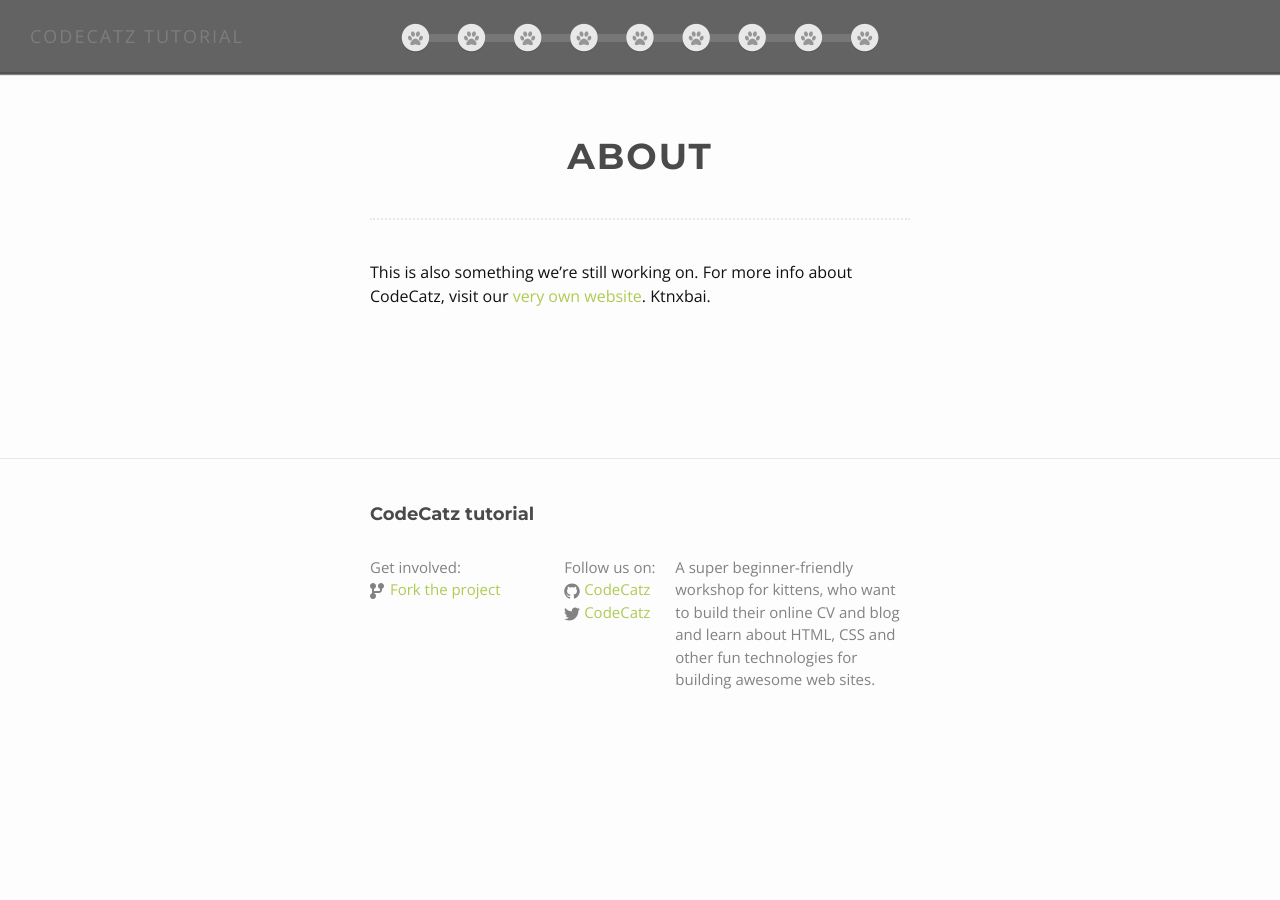
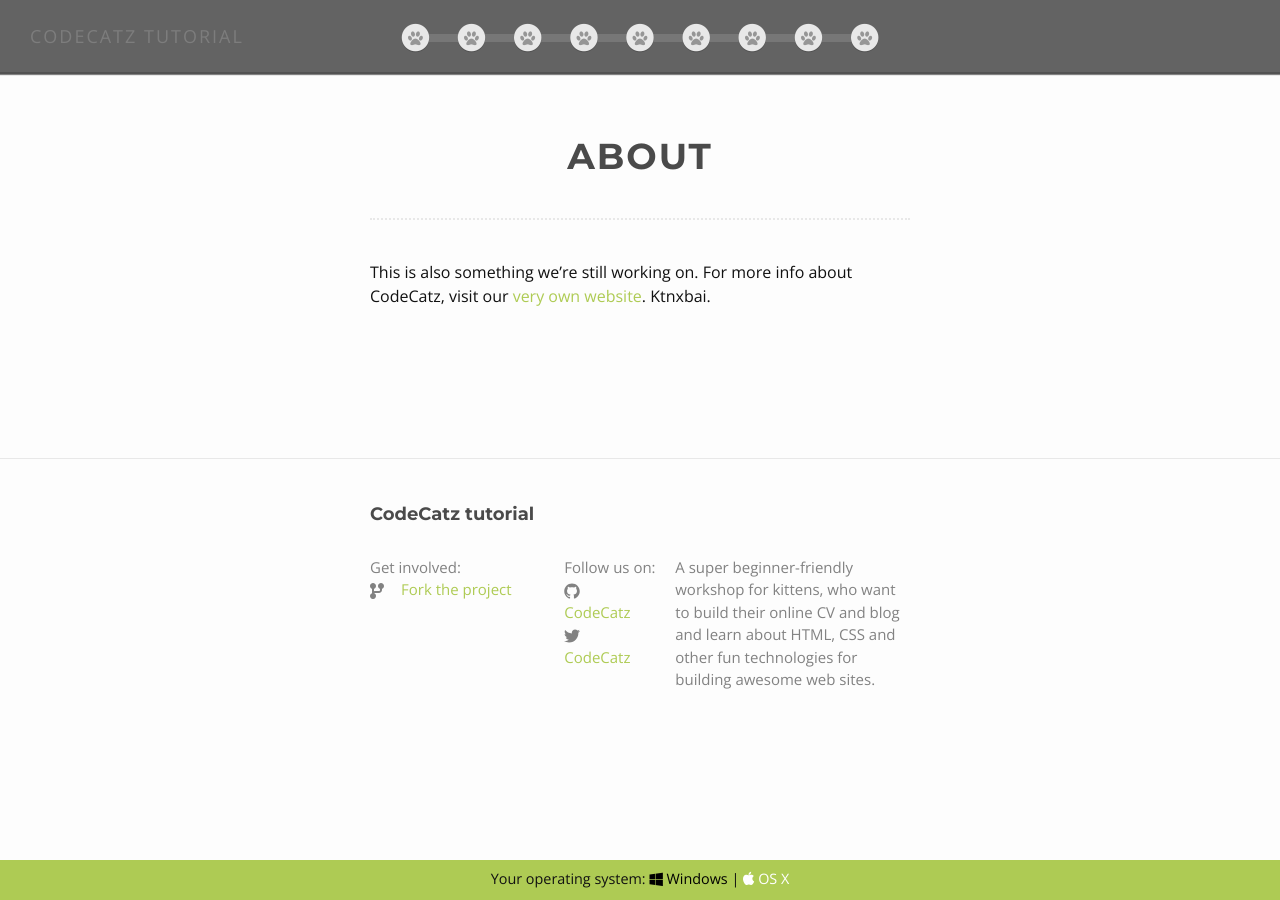
Before and after one commit to CodeCatz/codecatz-tutorial, a Jekyll site: the page built from about.md, in a window 1280 px wide. Built offline with Jekyll 4.4.1, drawn with Linux system fonts in a browser that asks for light colours; nearby versions of some CDN libraries.

Commit message:
moved switcher to a sticky footer

```diff
--- a/_includes/footer.html
+++ b/_includes/footer.html
@@ -58,3 +58,7 @@
   </div>
 
 </footer>
+
+<div id="footer-picker">
+  <div class='os-picker'>Your operating system: <a href='#' class='link-wins'><i class="fa fa-windows"></i> Windows</a> | <a href='#' class='link-osx'><i class="fa fa-apple"></i> OS X</a></div>
+</div>
--- a/_sass/_base.scss
+++ b/_sass/_base.scss
@@ -46,6 +46,10 @@ img {
     vertical-align: middle;
 }
 
+.icon {
+    float: left;
+    margin-right: 1em;
+}
 
 
 /**
@@ -291,15 +295,3 @@ pre {
     padding: 1em;
     background-color: #FAEBD7;
 }
-
-.os-picker {
-    text-align: right;
-    font-size: 0.8em;
-    margin-bottom: 0.5em;
-    .active {
-        color: $text-color;
-        &:hover {
-            text-decoration: none;
-        };
-    }
-}
--- a/_sass/_layout.scss
+++ b/_sass/_layout.scss
@@ -171,6 +171,31 @@
     }
 }
 
+#footer-picker {
+    position: fixed;
+    bottom: 0px;
+    width: 100%;
+    overflow: visible;
+    z-index: 99;
+    padding-top: 0.5em;
+    background-color: $brand-color;
+    height: 2em;
+    .os-picker {
+    font-size: 0.9em;
+    text-align: center;
+        a {
+            color: black;
+        }
+        .active {
+            color: white;
+            font-weight: 500;
+            &:hover {
+                text-decoration: none;
+            };
+        }
+    }
+}
+
 
 
 /**
--- a/js/switcher.js
+++ b/js/switcher.js
@@ -27,8 +27,6 @@ function detectOs() {
 }
 
 function initializeOsSwitchers() {
-  $(".os-switch.show").before("<div class='os-picker'>Your operating system: <a href='#' class='link-wins'>Windows</a> | <a href='#' class='link-osx'>OS X</a></div>");
-
   $(".link-wins").click(function(event) {
     event.preventDefault();
     updateOs("wins");
```
